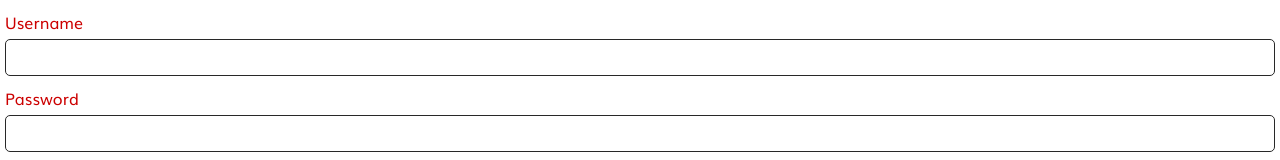
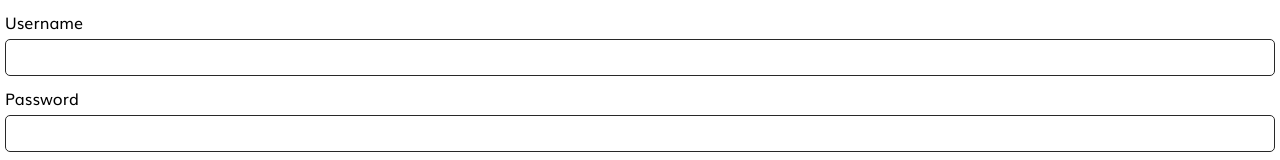
Before and after one commit to bevndas/worklog, a React (Create React App) app: page /auth/login in a window 1280 px wide. Shown: the top 160 px of the page. Built offline with nearby package versions, Linux system fonts and the light colour scheme.

Commit message:
Refactor: Formik input error case handling

```diff
--- a/src/components/Formik/FormikInput/FormikInput.tsx
+++ b/src/components/Formik/FormikInput/FormikInput.tsx
@@ -1,14 +1,13 @@
 import {Field, ErrorMessage, useField} from 'formik';
 import FormikErrorMessage from '../FormikErrorMessage';
 
-const FormikInput = ({name,label, ...props}: any) => {
-    console.log('props', props)
+const FormikInput = ({label, ...props}: any) => {
     const [field, meta] = useField(props);
     return (
-        <div className={`form-control ${meta.error && 'error'}`}>
-            <label htmlFor={name}>{label}</label>
-            <Field id={name} name={name} {...props} />
-            <ErrorMessage name={name} component={FormikErrorMessage}/>
+        <div className={`form-control ${meta.error && meta.touched && 'error'}`}>
+            <label htmlFor={field.name}>{label}</label>
+            <input {...field}/>
+            <ErrorMessage name={field.name} component={FormikErrorMessage}/>
 
         </div>
     )
```
Also changed, not shown: src/themes/_form.scss (renamed from src/themes/form.scss).
